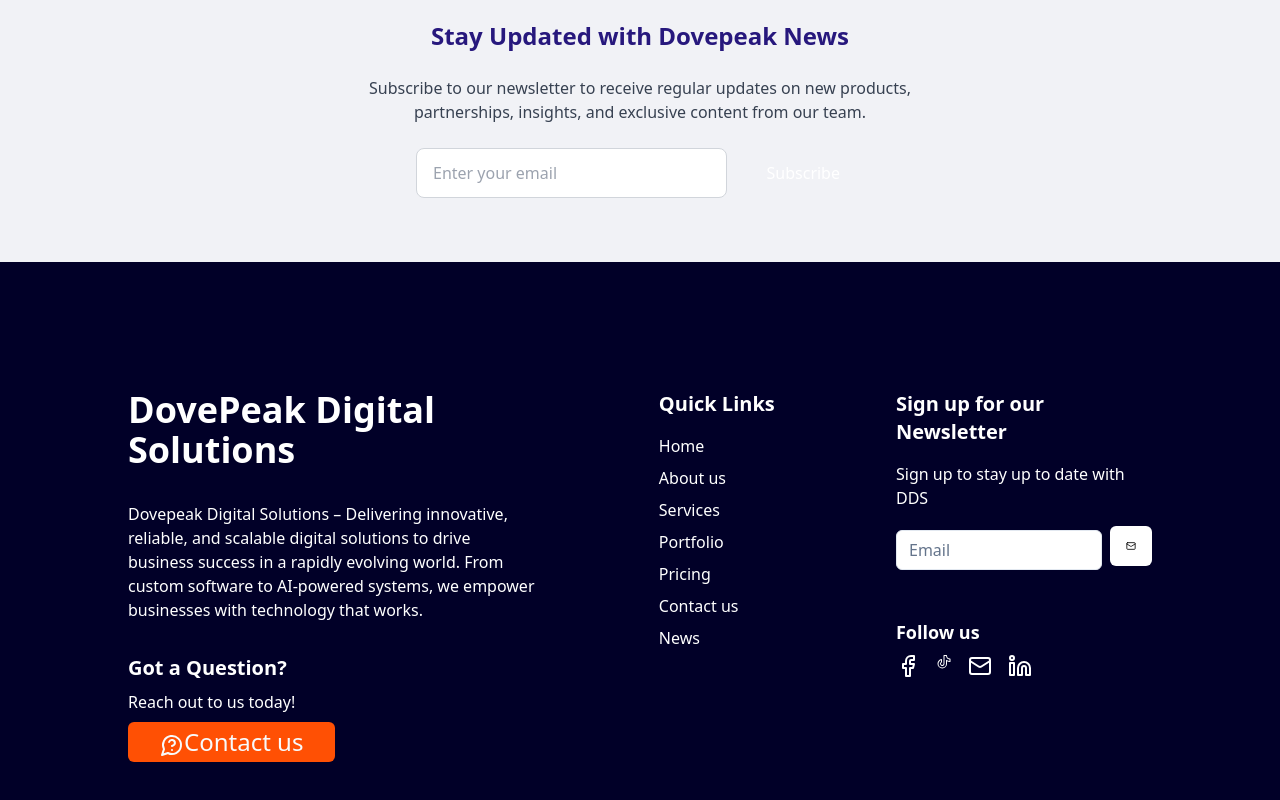
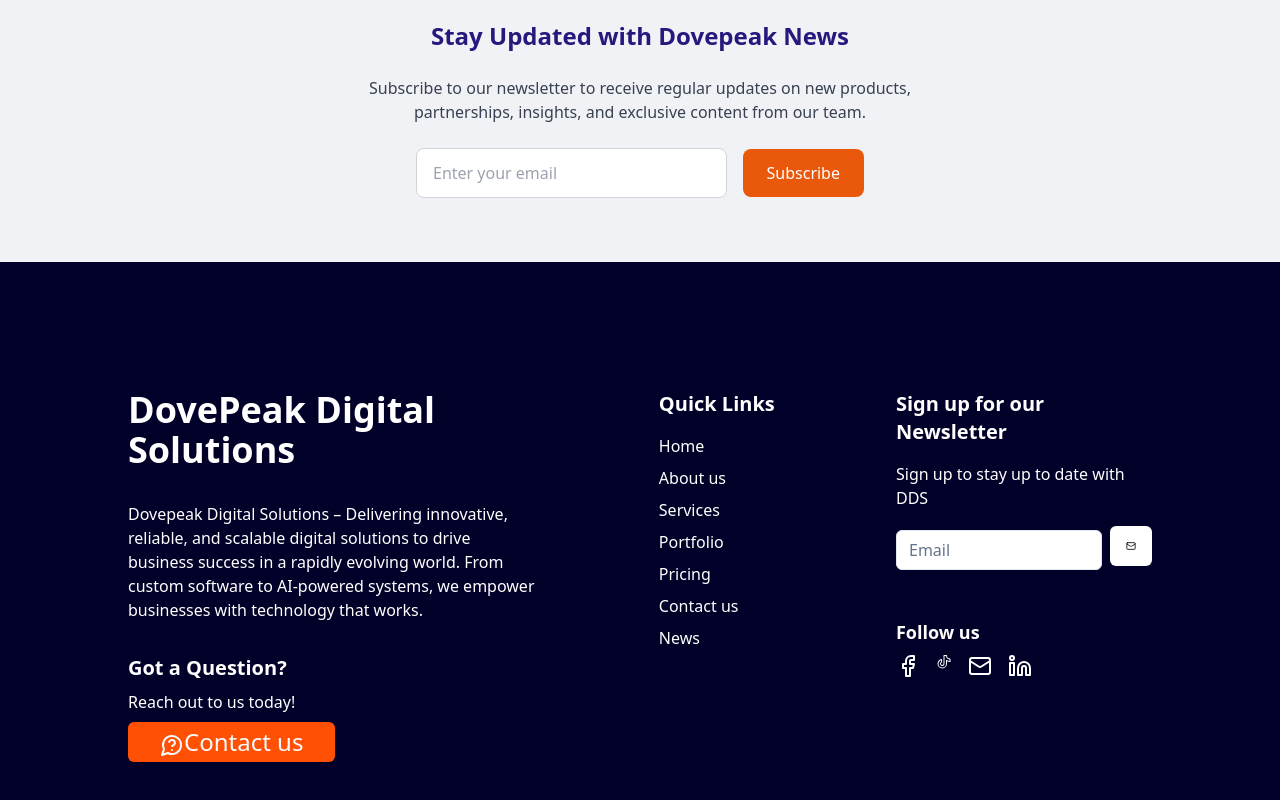
Before and after one commit to jaksoftwares/dds, a Next.js app: page /news in a window 1280 px wide. Shown: the part 1808-2608 px from the top of the page. Built offline with nearby package versions, Linux system fonts and the light colour scheme.

Commit message:
addition of news section button styling

```diff
--- a/src/app/(pages)/news/page.tsx
+++ b/src/app/(pages)/news/page.tsx
@@ -99,7 +99,7 @@ const NewsPage = () => {
           />
           <button
             type="submit"
-            className="bg-customBlue text-white px-6 py-3 rounded-lg font-medium hover:bg-customBlueDark transition"
+            className="bg-orange-600 text-white px-6 py-3 rounded-lg font-medium hover:bg-orange-700 transition"
           >
             Subscribe
           </button>
```
